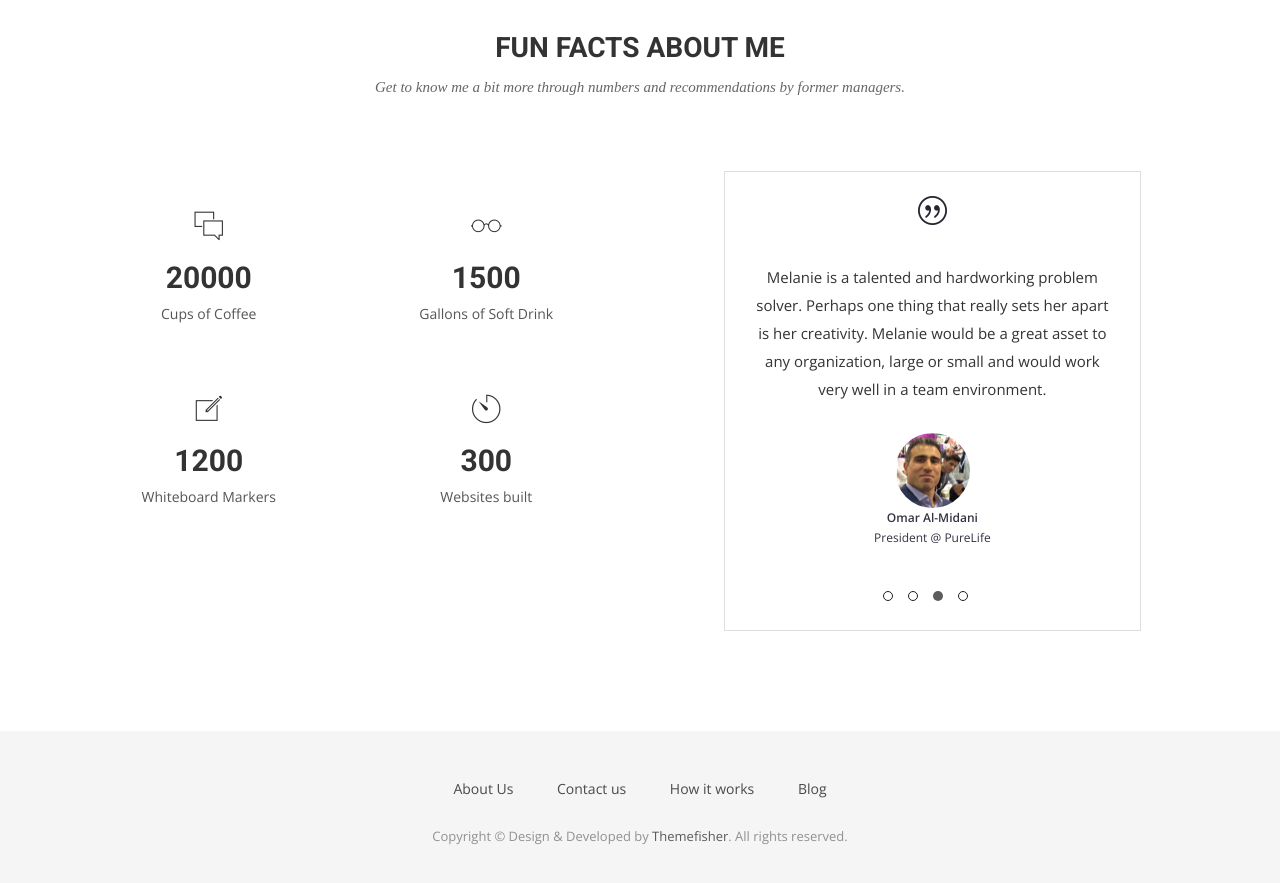
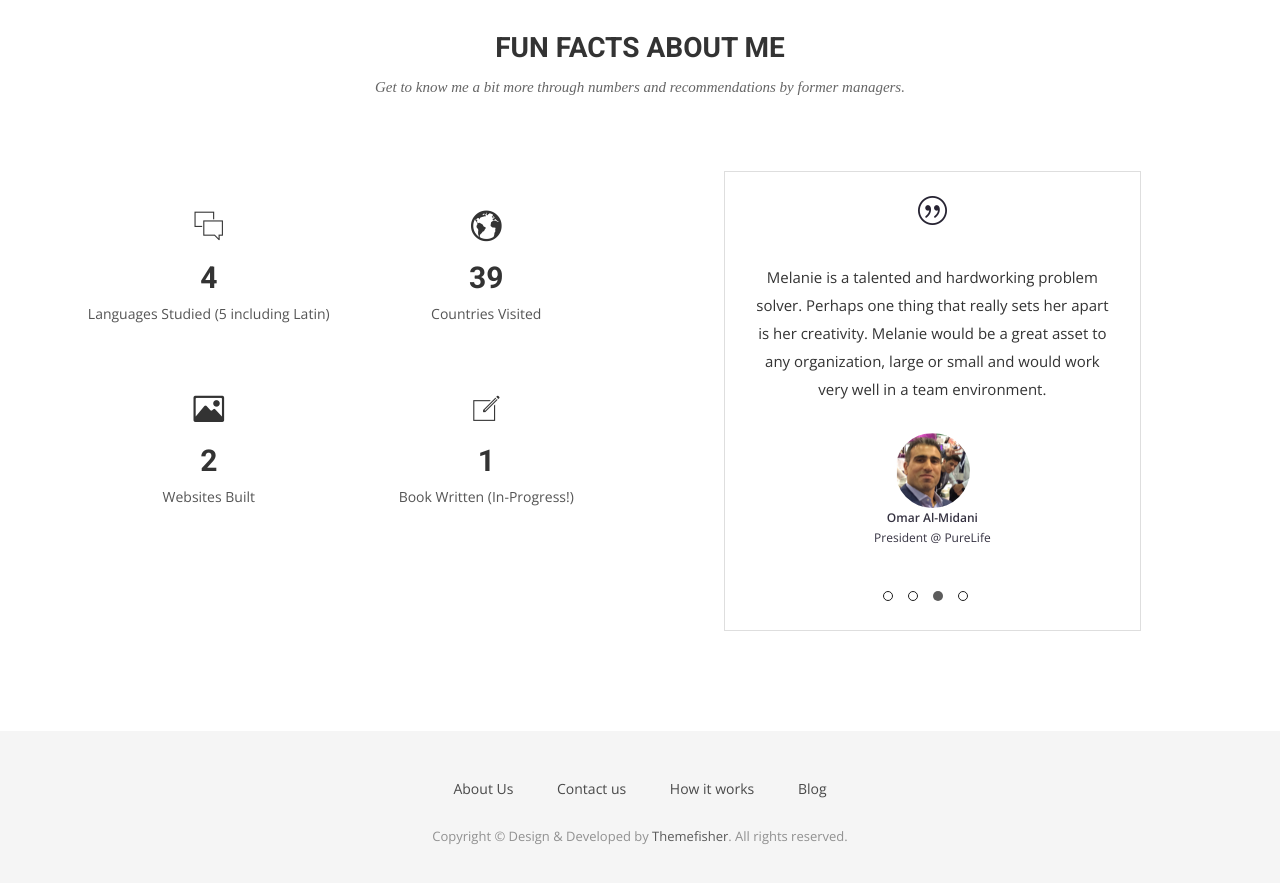
Before and after one commit to melanietsou/melanietsou.github.io, a Jekyll site: the page built from index.html, in a window 1280 px wide and 900 px high, scrolled down 2148 px. Shown: the top 883 px of the window. Built offline with Jekyll 4.4.1, drawn with Linux system fonts in a browser that asks for light colours; nearby versions of some CDN libraries; some web fonts are replaced.

Commit message:
fun facts added part 2

```diff
--- a/_data/funfacts.yml
+++ b/_data/funfacts.yml
@@ -1,12 +1,12 @@
-- counter: 20000
+- counter: 4
   icon: ion-ios-chatboxes-outline
-  text: Cups of Coffee
-- counter: 1500
-  icon: ion-ios-glasses-outline
-  text: Gallons of Soft Drink
-- counter: 1200
+  text: Languages Studied (5 including Latin)
+- counter: 39
+  icon: ion-earth
+  text: Countries Visited
+- counter: 2
+  icon: ion-image
+  text: Websites Built
+- counter: 1
   icon: ion-ios-compose-outline
-  text: Whiteboard Markers
-- counter: 300
-  icon: ion-ios-timer-outline
-  text: Websites built
+  text: Book Written (In-Progress!)
```
